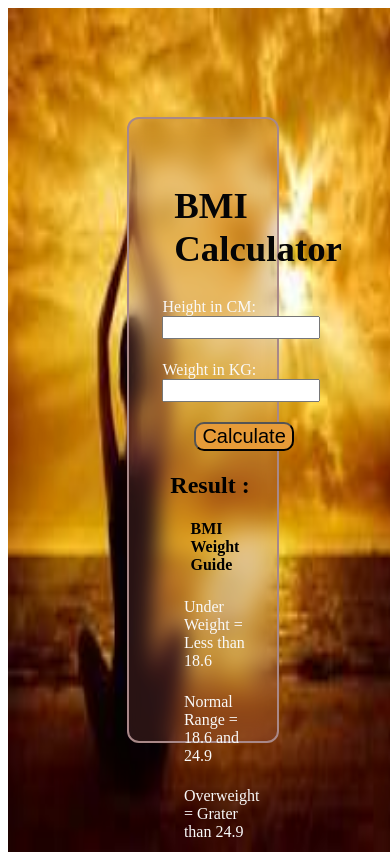
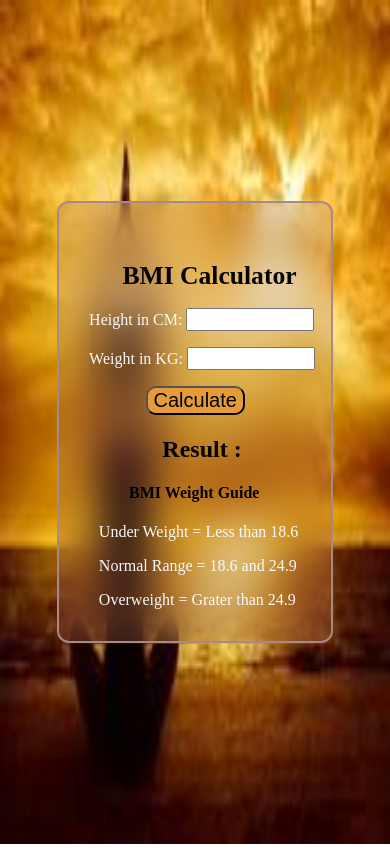
Before and after one commit to sandhyasingh2003/BMI-Calculator, a plain HTML site: page index.html in a window 390 px wide. Drawn offline with Linux system fonts and the light colour scheme.

Commit message:
Update prac.css

```diff
--- a/prac.css
+++ b/prac.css
@@ -1,3 +1,8 @@
+body {
+    margin: 0;
+    padding: 0;
+}
+
 .input{
     padding: 1px 7px;
     border-radius: 4px;
@@ -21,7 +26,6 @@ h1{
     padding-top: 25px;
 }
 p{
-    padding: .2rem;
     font-size: 16px;
     color: rgb(249,249,249);
 }
@@ -37,7 +41,7 @@ p{
 .container{
     height: 70vh;
     width: 26vw;
-    backdrop-filter: blur(10px);
+    backdrop-filter: blur(20px);
     background: rgba(167, 95, 95, 0.2);
     padding: 1rem;
     border-radius: 12px;
@@ -54,6 +58,7 @@ button{
 .result-box >h2{
     padding-top: .3vw;
     text-align: center;
+    margin-right: 35px;
 }
 .weight-guide{
     padding-left: 5.5vw;
@@ -61,3 +66,41 @@ button{
 .weight-guide>h4{
     padding-left: 2.5vw;
 }
+
+@media screen and (max-width: 1000px) {
+    .container {
+        width: auto;
+        height: auto;
+    }
+
+}
+
+@media screen and (max-width: 500px) {
+    h4 {
+        text-align: center;
+        margin-right: 35px;
+    }
+
+    h1 {
+        font-size: 1.6rem;
+        text-align: center;
+    }
+
+    input[type="number"]{
+        width: 120px;
+    }
+
+    .weight-guide{
+        padding-left: 2.5vw;
+    }
+
+    button {
+        display: flex;
+        margin-left: 25%;
+    }
+    .result-box >h2{
+        padding-top: .3vw;
+        text-align: center;
+        margin-right: 0;
+    }
+}
```
